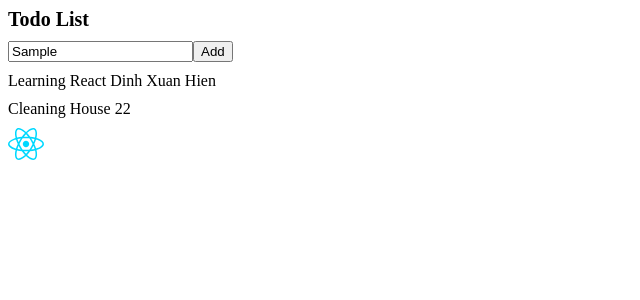
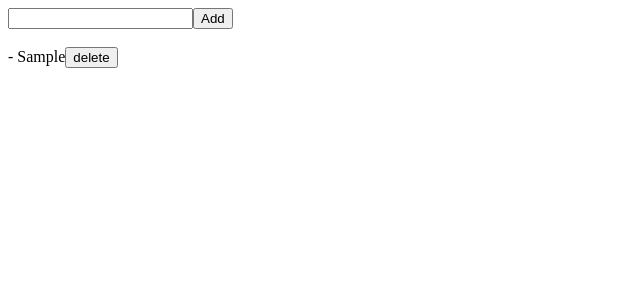
Before and after one commit to hiendepzainn/Learning-ReactJS, a React (Vite) app: page / in a window 1280 px wide. Both pictures are taken after typing "Sample" into the empty fields and a click on the button "Add". Shown: the top 300 px of the page, without its empty margins (0-640 px from the left). Built offline with nearby package versions, Linux system fonts and the light colour scheme.

Commit message:
exercise: useState TodoList APP

```diff
--- a/src/App.jsx
+++ b/src/App.jsx
@@ -1,20 +1,13 @@
-import "./components/todo/todo.css";
-import TodoContent from "./components/todo/TodoContent";
-import TodoInput from "./components/todo/TodoInput";
+import Bai1 from "./components/bt1/Bai1";
+import Bai2 from "./components/bt2/Bai2";
+import Bai3 from "./components/bt3/Bai3";
+import Bai4 from "./components/bt4/Bai4";
+import Bai5 from "./components/bt5/Bai5";
 
 const App = () => {
-  const name = "Dinh Xuan Hien";
-  const age = 22;
-
-  const myFunction = (name) => {
-    alert(`hello ${name}`);
-  };
-
   return (
     <>
-      <div className="todo-title">Todo List</div>
-      <TodoInput myFunction={myFunction} />
-      <TodoContent name={name} age={age} />
+      <Bai5 />
     </>
   );
 };
--- /dev/null
+++ b/src/components/bt1/Bai1.jsx
@@ -0,0 +1,28 @@
+var Bai1 = () => {
+  const list = [
+    {
+      id: 1,
+      content: "Watching tutorials",
+    },
+    {
+      id: 2,
+      content: "Fixing bugs",
+    },
+    {
+      id: 3,
+      content: "Playing games",
+    },
+  ];
+
+  return (
+    <>
+      <div>To Do List</div>
+      <div>--------------------------</div>
+      {list.map((item, index) => {
+        return <div>- {item.content}</div>;
+      })}
+    </>
+  );
+};
+
+export default Bai1;
--- /dev/null
+++ b/src/components/bt2/Bai2.jsx
@@ -0,0 +1,18 @@
+import { useState } from "react";
+
+var Bai2 = () => {
+  const [task, setTask] = useState("");
+
+  const handleChange = (event) => {
+    setTask(event.target.value);
+  };
+
+  return (
+    <>
+      <h3>{task}</h3>
+      <input type="text" value={task} onChange={handleChange} />
+    </>
+  );
+};
+
+export default Bai2;
--- /dev/null
+++ b/src/components/bt3/Bai3.jsx
@@ -0,0 +1,24 @@
+import { useState } from "react";
+
+var Bai3 = () => {
+  const [inputValue, setInputValue] = useState("");
+  const [header, setHeader] = useState("Header");
+  const handleChange = (e) => {
+    setInputValue(e.target.value);
+  };
+
+  const handleClick = () => {
+    setHeader(inputValue);
+    setInputValue("");
+  };
+
+  return (
+    <>
+      <h3>{header}</h3>
+      <input type="text" onChange={handleChange} value={inputValue} />
+      <button onClick={handleClick}>Submit</button>
+    </>
+  );
+};
+
+export default Bai3;
--- /dev/null
+++ b/src/components/bt4/Bai4.jsx
@@ -0,0 +1,42 @@
+import { useState } from "react";
+
+var Bai4 = () => {
+  const [value, setValue] = useState("");
+
+  const [list, setList] = useState([
+    {
+      id: 1,
+      name: "Learning React",
+    },
+    {
+      id: 2,
+      name: "Watching Video",
+    },
+    {
+      id: 3,
+      name: "Beatboxing",
+    },
+  ]);
+
+  const handleChange = (e) => {
+    setValue(e.target.value);
+  };
+
+  const handleClick = () => {
+    setList([...list, { id: list.length + 1, name: value }]);
+    setValue("");
+  };
+  return (
+    <>
+      <input type="text" value={value} onChange={handleChange} />
+      <button onClick={handleClick}>Add</button>
+      <br />
+      <br />
+      {list.map((item, index) => {
+        return <div key={index}>- {item.name}</div>;
+      })}
+    </>
+  );
+};
+
+export default Bai4;
--- /dev/null
+++ b/src/components/bt5/Bai5.jsx
@@ -0,0 +1,45 @@
+import { useState } from "react";
+
+var Bai5 = () => {
+  const [list, setList] = useState([]);
+  const [value, setValue] = useState("");
+
+  const handleChange = (e) => {
+    setValue(e.target.value);
+  };
+
+  const handleClick = () => {
+    setList([...list, { id: Math.floor(Math.random() * 100000), name: value }]);
+    setValue("");
+  };
+
+  const handleDelete = (id) => {
+    console.log(id);
+    const newList = list.filter((item) => item.id != id);
+    setList(newList);
+  };
+  return (
+    <>
+      <input type="text" value={value} onChange={handleChange} />
+      <button onClick={handleClick}>Add</button>
+      <br />
+      <br />
+      {list.map((item, index) => {
+        return (
+          <div key={index}>
+            <span>- {item.name}</span>
+            <button
+              onClick={() => {
+                handleDelete(item.id);
+              }}
+            >
+              delete
+            </button>
+          </div>
+        );
+      })}
+    </>
+  );
+};
+
+export default Bai5;
```
Also changed, not shown: src/components/todo/note.txt (added).
